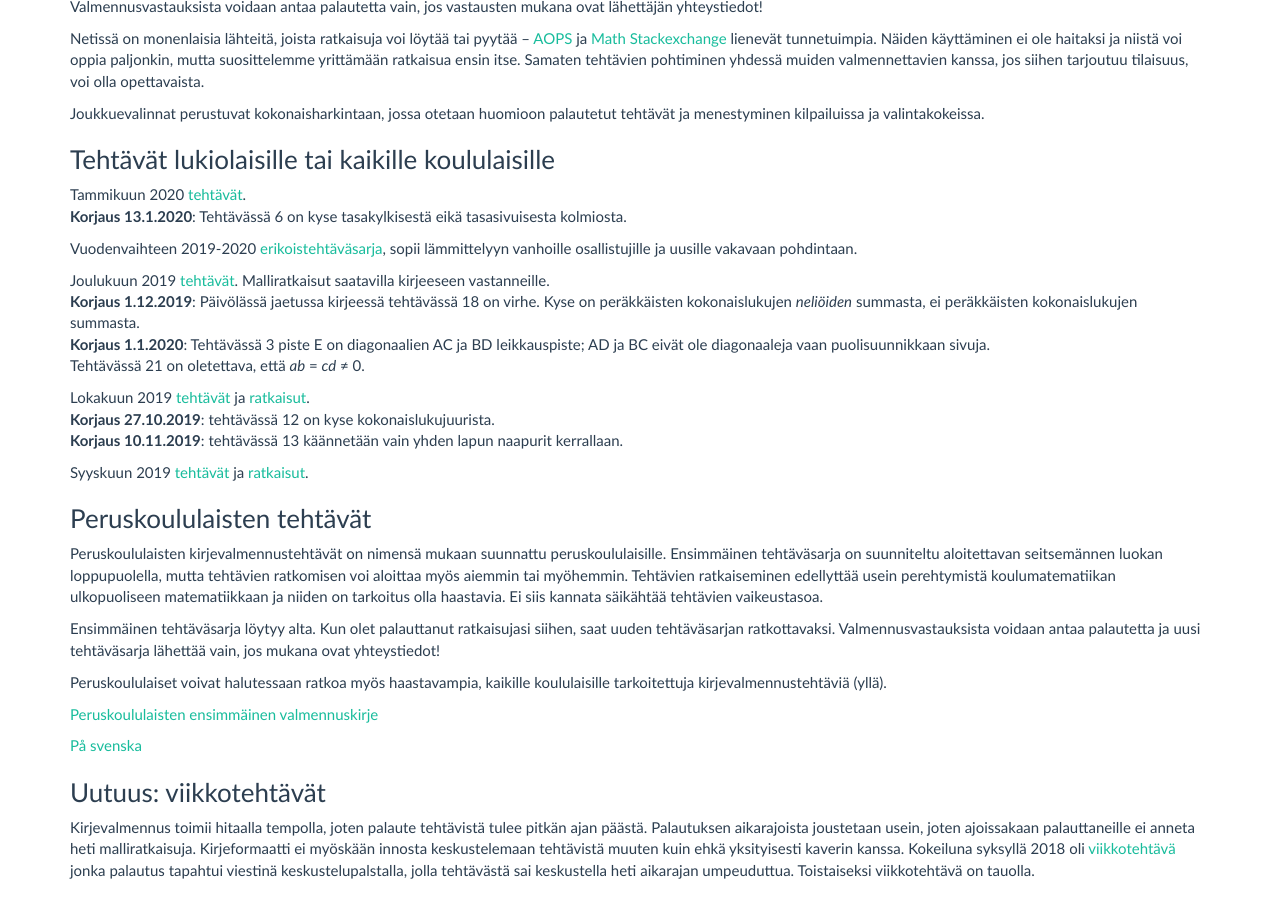
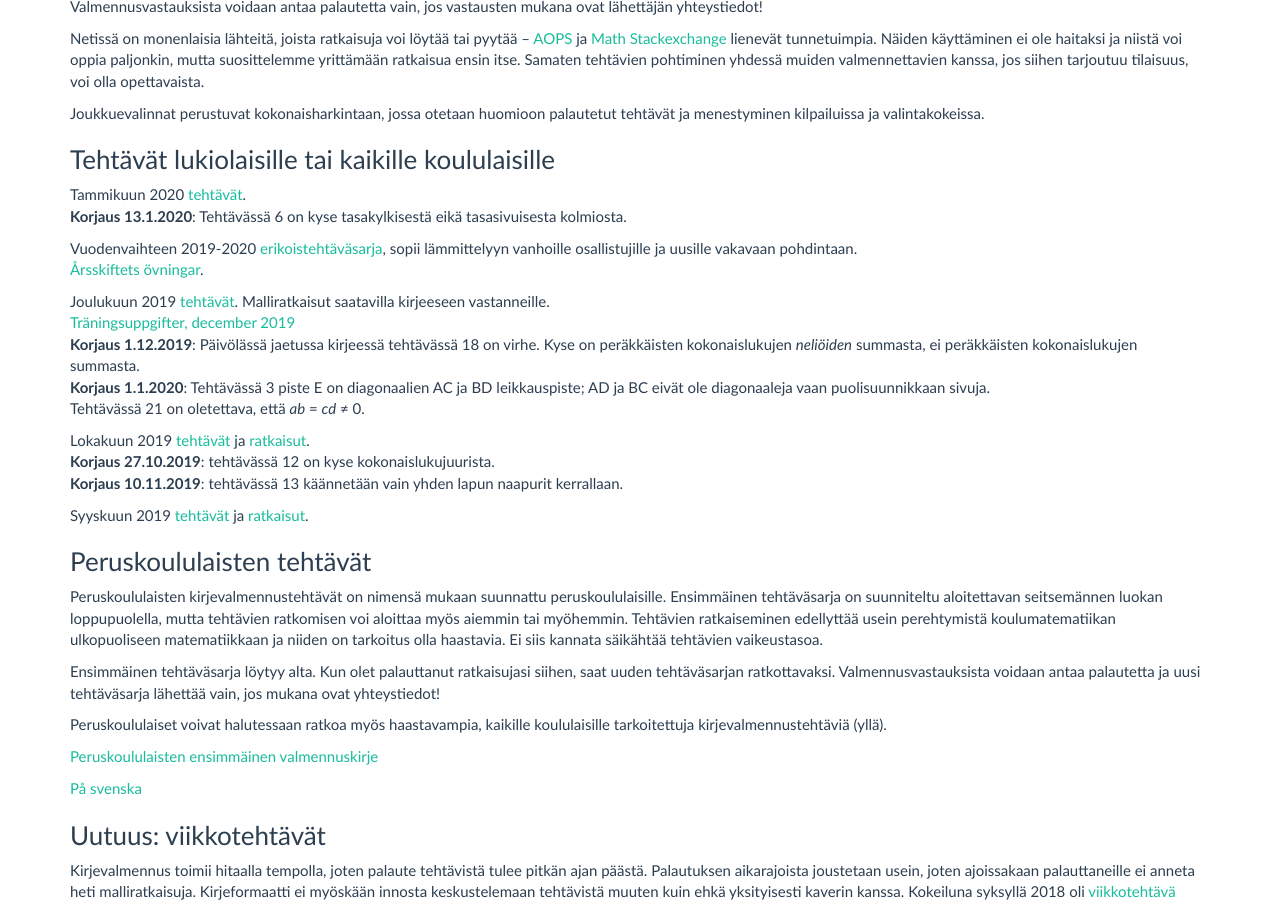
Before and after one commit to matematiikkakilpailut/matematiikkakilpailut.github.io, a Jekyll site: the page built from valmennus/index.md, in a window 1280 px wide and 900 px high, scrolled down 488 px. Built offline with Jekyll 4.4.1, drawn with Linux system fonts in a browser that asks for light colours.

Commit message:
Ruotsinnokset

```diff
--- a/valmennus/index.md
+++ b/valmennus/index.md
@@ -41,10 +41,12 @@ valintakokeissa.
 Tammikuun 2020 [tehtävät](2020/kirje_2020_01.pdf).<br>
 **Korjaus 13.1.2020**: Tehtävässä 6 on kyse tasakylkisestä eikä tasasivuisesta kolmiosta.
 
-Vuodenvaihteen 2019-2020 [erikoistehtäväsarja](2019/kirje2019-2020.pdf), sopii lämmittelyyn vanhoille osallistujille ja uusille vakavaan pohdintaan.
+Vuodenvaihteen 2019-2020 [erikoistehtäväsarja](2019/kirje2019-2020.pdf), sopii lämmittelyyn vanhoille osallistujille ja uusille vakavaan pohdintaan.<br>
+<span lang="sv">[Årsskiftets övningar](2019/erikoistehtavasarja_sv_19-20.pdf).</span>
 
 Joulukuun 2019 [tehtävät](2019/kirje_2019_12.pdf).
 Malliratkaisut saatavilla kirjeeseen vastanneille.<br>
+<span lang="sv">[Träningsuppgifter, december 2019](2019/kirje_2019_12-sv.pdf)</span><br>
 **Korjaus 1.12.2019**: Päivölässä jaetussa kirjeessä tehtävässä 18 on virhe.
 Kyse on peräkkäisten kokonaislukujen _neliöiden_ summasta, ei peräkkäisten kokonaislukujen summasta.<br>
 **Korjaus 1.1.2020**: Tehtävässä 3 piste E on diagonaalien AC ja BD leikkauspiste;
```
